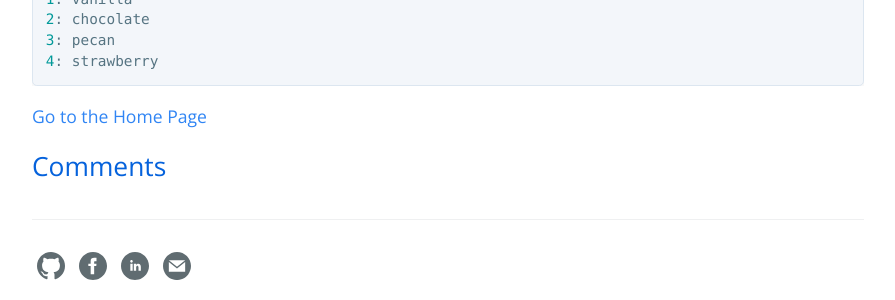
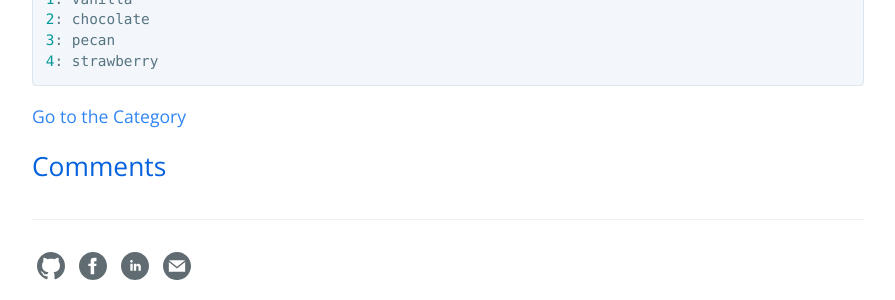
Before and after one commit to hcnoh/hcnoh.github.io, a Jekyll site: the page built from _posts/2018-09-17-effective-python-way10.md, in a window 1280 px wide. Shown: the part 1251-1551 px from the top of the page, without its empty margins (192-1087 px from the left). Built offline with Jekyll 4.4.1, drawn with Linux system fonts in a browser that asks for light colours; comment, search, counter and statistics services are not loaded.

Commit message:
Update post.html

```diff
--- a/_layouts/post.html
+++ b/_layouts/post.html
@@ -19,7 +19,7 @@ layout: default
     {{ content }}
   </div>
 
-  <p><a href={{ site.url }}{{ site.baseurl }}>Go to the Home Page</a></p>
+  <p><a href={https://hcnoh.github.io/category}>Go to the Category</a></p>
 
   {% if site.disqus.shortname %}
     {% include disqus_comments.html %}
```
